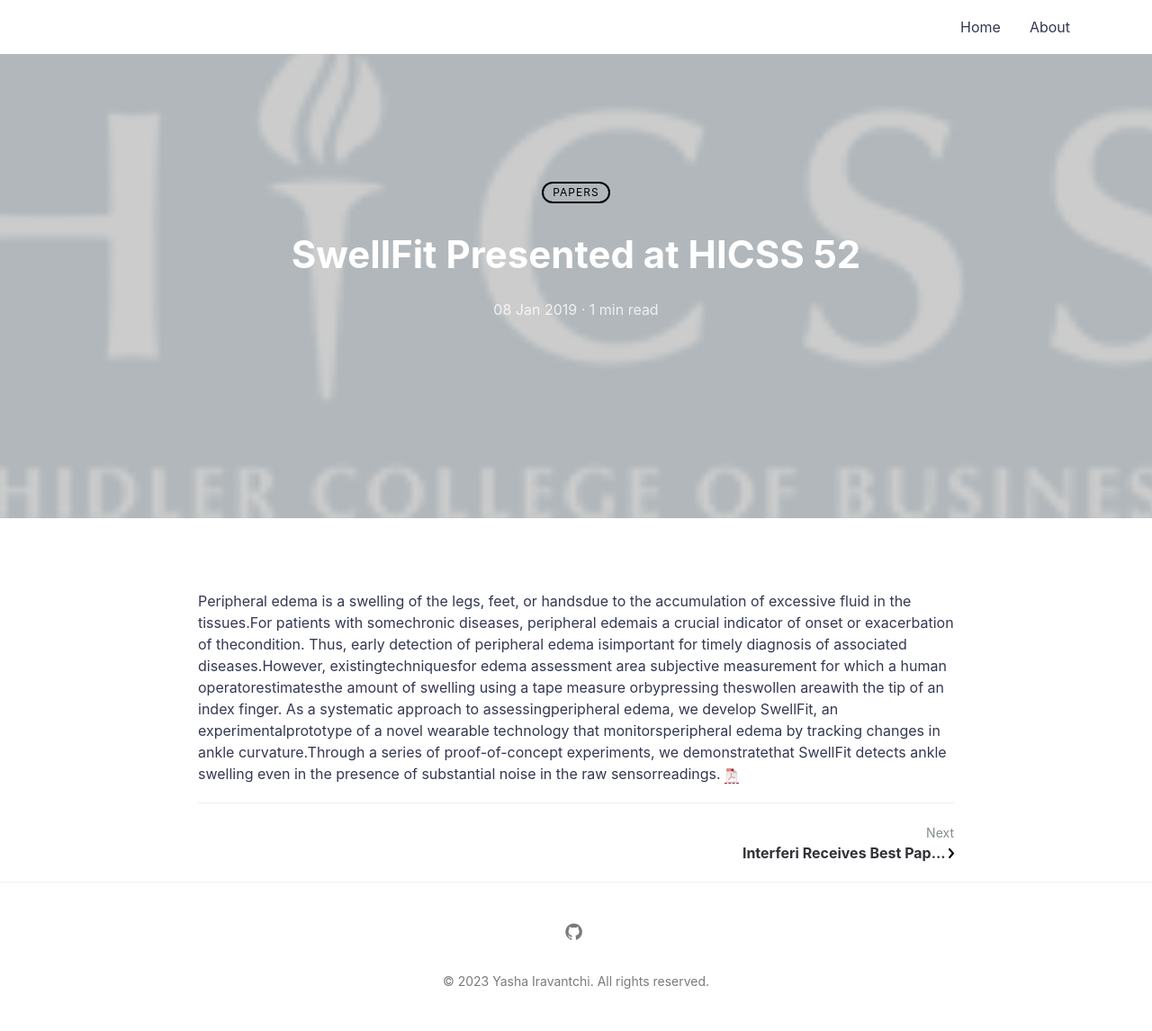
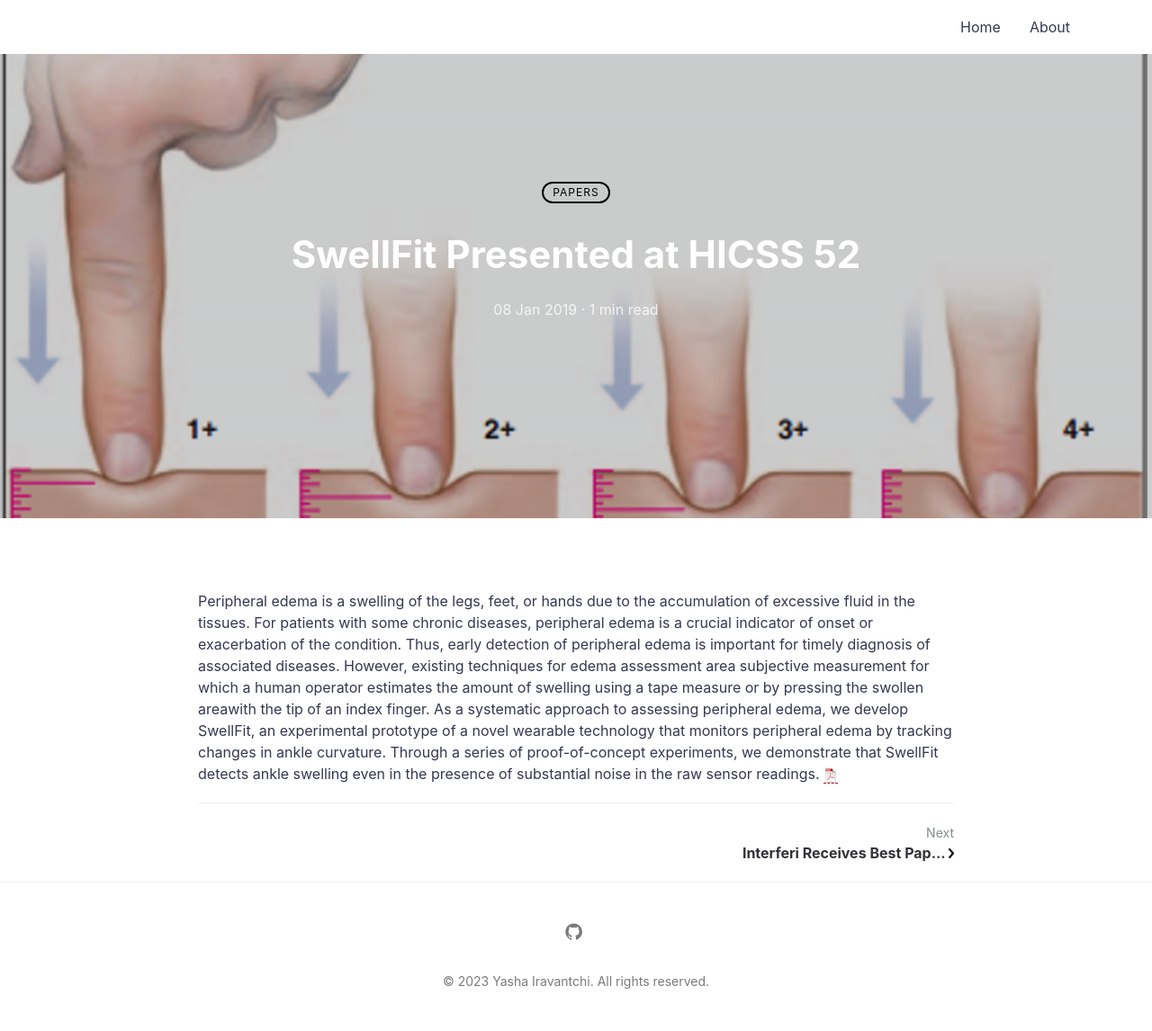
Before and after one commit to yashairavantchi/yashairavantchi.github.io, a Jekyll site: the page built from _posts/2019-01-08-swellfithicss.md, in a window 1280 px wide. Shown: the whole page at 90% size. Built offline with Jekyll 4.4.1, drawn with Linux system fonts in a browser that asks for light colours; a script that is not in the unit is left out.

Commit message:
Update swellfit

```diff
--- a/_posts/2019-01-08-swellfithicss.md
+++ b/_posts/2019-01-08-swellfithicss.md
@@ -1,9 +1,9 @@
 ---
 layout: post
 title: "SwellFit Presented at HICSS 52"
-featured-img: hicss.png
+featured-img: swellfit.png
 mathjax: true
 category: Papers
 ---
 
-Peripheral edema is a swelling of the legs, feet, or handsdue to the accumulation of excessive fluid in the tissues.For   patients   with somechronic   diseases, peripheral  edemais  a  crucial  indicator  of  onset  or exacerbation  of  thecondition.  Thus,  early  detection  of peripheral  edema  isimportant  for  timely  diagnosis  of associated  diseases.However, existingtechniquesfor edema  assessment area  subjective  measurement  for which   a human   operatorestimatesthe   amount   of swelling  using  a  tape  measure  orbypressing  theswollen  areawith  the  tip  of an  index  finger.  As  a systematic approach to assessingperipheral edema, we develop SwellFit, an experimentalprototype of a novel wearable  technology  that  monitorsperipheral  edema by  tracking  changes  in  ankle  curvature.Through a series of proof-of-concept experiments, we demonstratethat   SwellFit   detects   ankle   swelling   even   in   the presence   of   substantial   noise   in   the   raw   sensorreadings. [![pdf](/assets/icons16/pdf-icon.png)]({{ BASE_PATH }}/assets/pdf/skim19swellfit.pdf)
+Peripheral edema is a swelling of the legs, feet, or hands due to the accumulation of excessive fluid in the tissues. For patients with some chronic diseases, peripheral edema is a  crucial indicator of onset or exacerbation of the condition. Thus,  early detection of peripheral edema is important for timely diagnosis of associated diseases. However, existing techniques for edema assessment area subjective measurement for which a human operator estimates the amount of swelling using a  tape measure or by pressing the swollen areawith the tip of an index finger. As a systematic approach to assessing peripheral edema, we develop SwellFit, an experimental prototype of a novel wearable technology that monitors peripheral edema by tracking changes in ankle curvature. Through a series of proof-of-concept experiments, we demonstrate that   SwellFit detects ankle swelling even in the presence of substantial noise in the raw sensor readings. [![pdf](/assets/icons16/pdf-icon.png)]({{ BASE_PATH }}/assets/pdf/skim19swellfit.pdf)
```
Also changed, not shown: assets/img/posts/swellfit.png (added).
